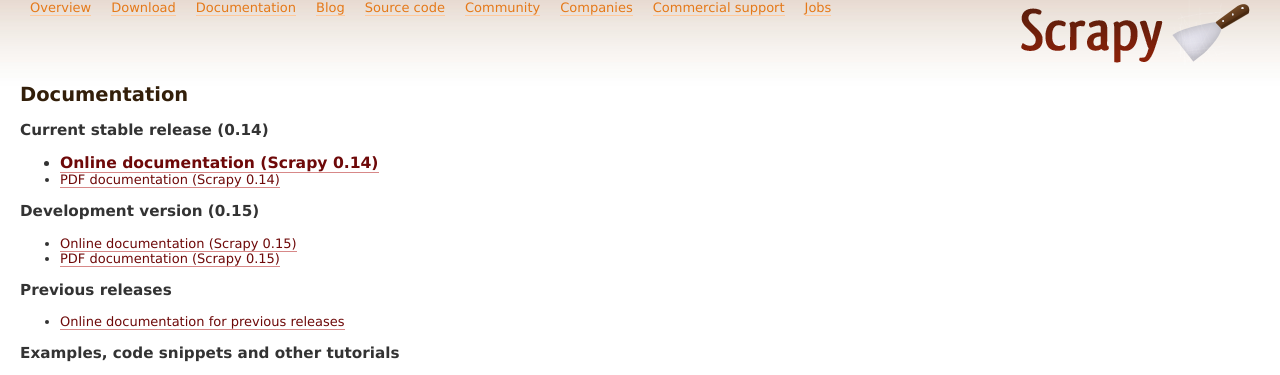
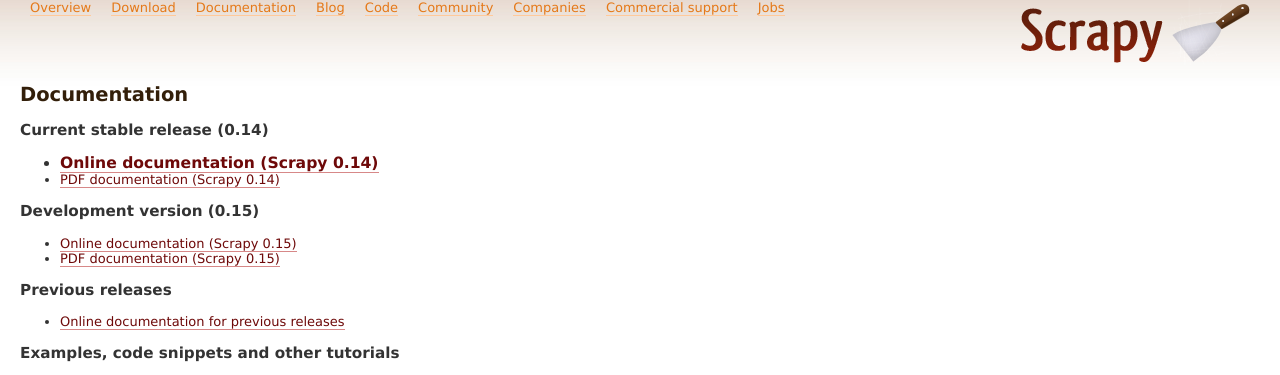
Before and after one commit to scrapy/scrapy.org, a Django app: template templates/pages/doc.html in a window 1280 px wide. Shown: the part 42-417 px from the top of the page. Run offline with Django 3.2, Linux system fonts and the light colour scheme; the template is opened without the code that fills it, so the values that code supplies are empty.

Commit message:
navbar: Source code -> Code

```diff
--- a/templates/header.html
+++ b/templates/header.html
@@ -5,7 +5,7 @@
     <li><a href="/download/">Download</a></li>
     <li><a href="/doc/">Documentation</a></li>
     <li><a href="http://blog.scrapy.org/">Blog</a></li>
-    <li><a href="https://github.com/scrapy/scrapy">Source code</a></li>
+    <li><a href="https://github.com/scrapy/scrapy">Code</a></li>
     <li><a href="/community/">Community</a></li>
     <li><a href="/companies/">Companies</a></li>
     <li><a href="/support/">Commercial support</a></li>
```
